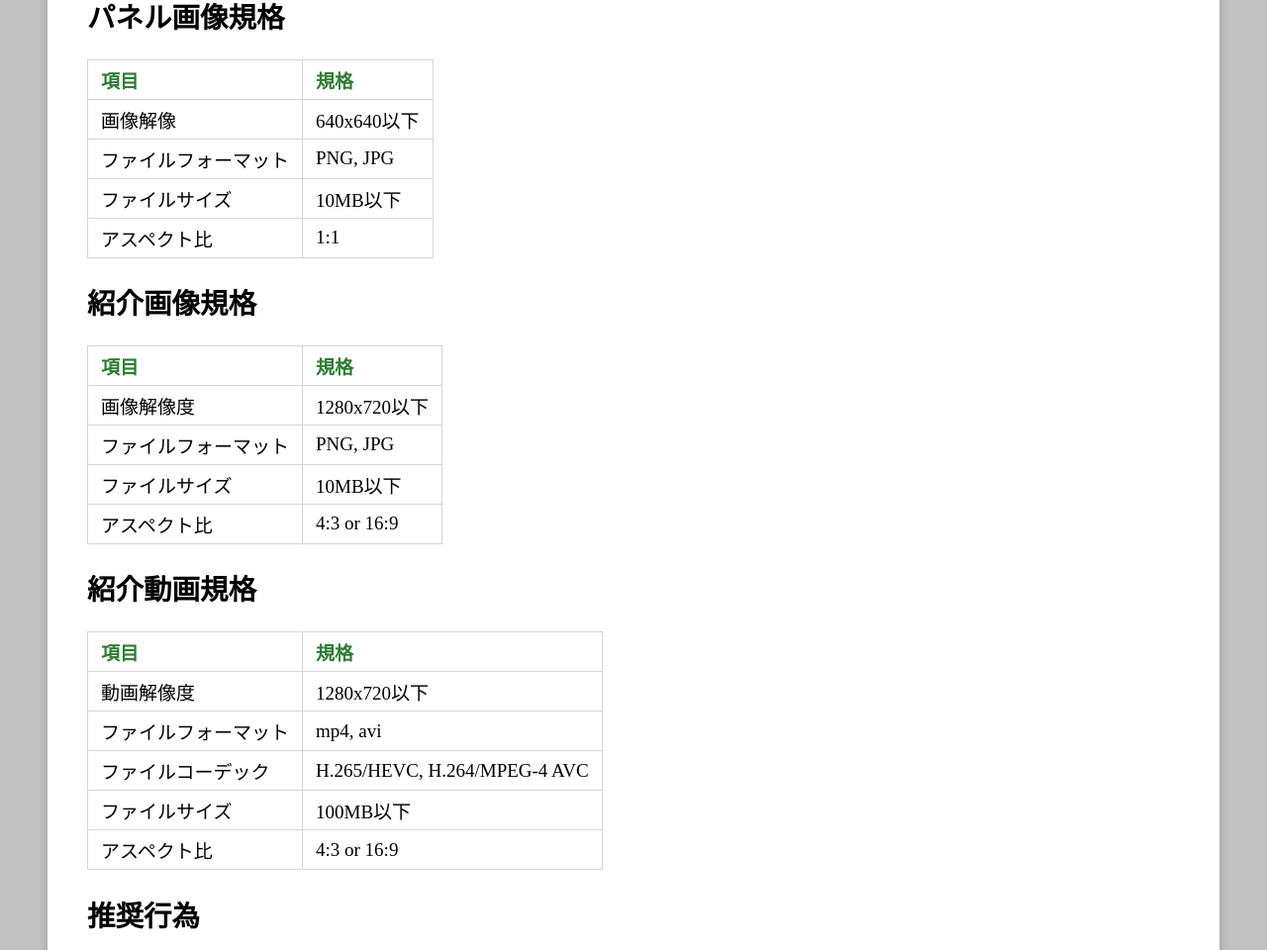
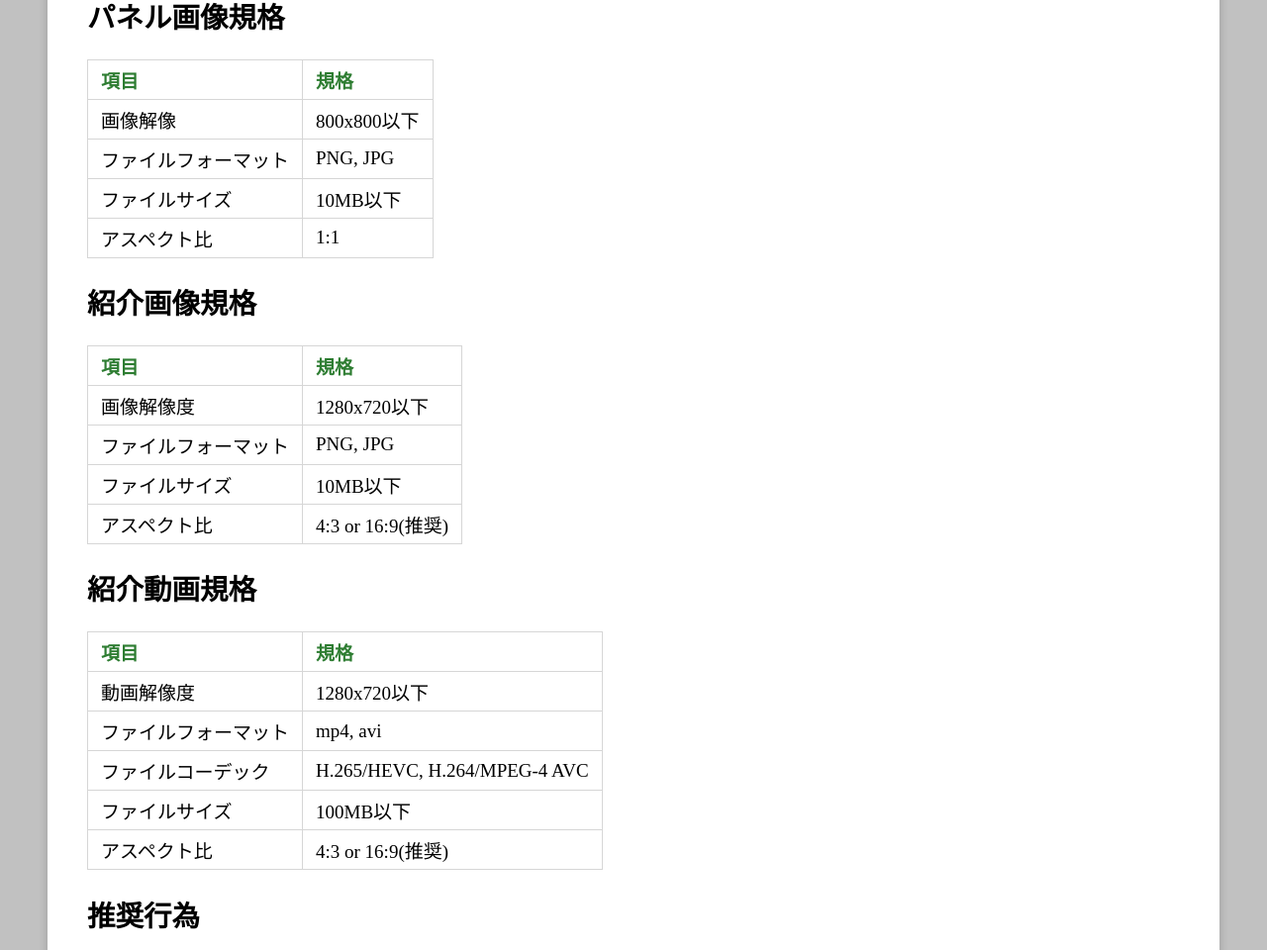
Before and after one commit to su-u/SofmeGameRegister-, a Django app: page / in a window 1280 px wide. Shown: the part 1122-2082 px from the top of the page at 99% size. Run offline with Django 3.2, Linux system fonts and the light colour scheme.

Commit message:
規格追加

```diff
--- a/SofmeGameRegister/gameregister/templates/gameregister/lp.html
+++ b/SofmeGameRegister/gameregister/templates/gameregister/lp.html
@@ -56,7 +56,7 @@
                     <tbody>
                         <tr>
                             <td class="standard-td">画像解像</td>
-                            <td class="standard-td">640x640以下</td>
+                            <td class="standard-td">800x800以下</td>
                         </tr>
                         <tr>
                             <td class="standard-td">ファイルフォーマット</td>
@@ -96,7 +96,7 @@
                         </tr>
                         <tr>
                             <td class="standard-td">アスペクト比</td>
-                            <td class="standard-td">4:3 or 16:9</td>
+                            <td class="standard-td">4:3 or 16:9(推奨)</td>
                         </tr>
                     </tbody>
                 </table>
@@ -128,7 +128,7 @@
                         </tr>
                         <tr>
                             <td class="standard-td">アスペクト比</td>
-                            <td class="standard-td">4:3 or 16:9</td>
+                            <td class="standard-td">4:3 or 16:9(推奨)</td>
                         </tr>
                     </tbody>
                 </table>
```
